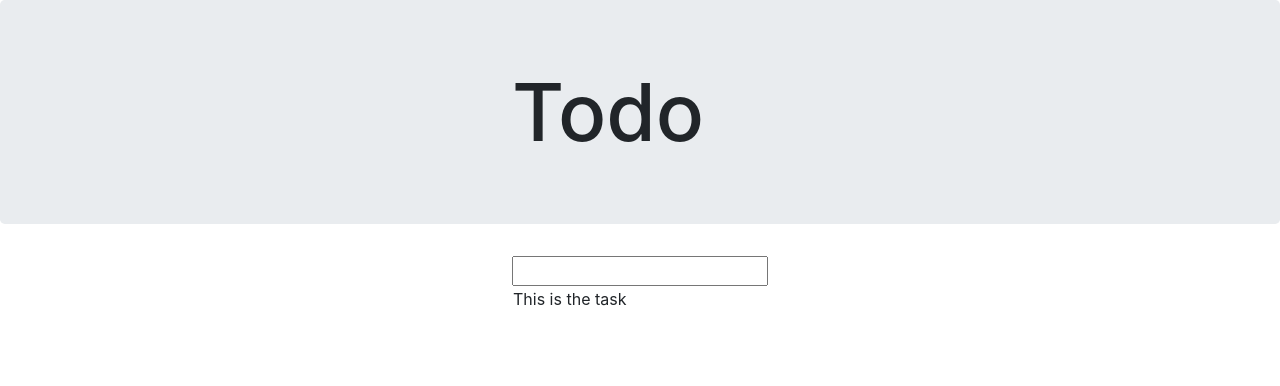
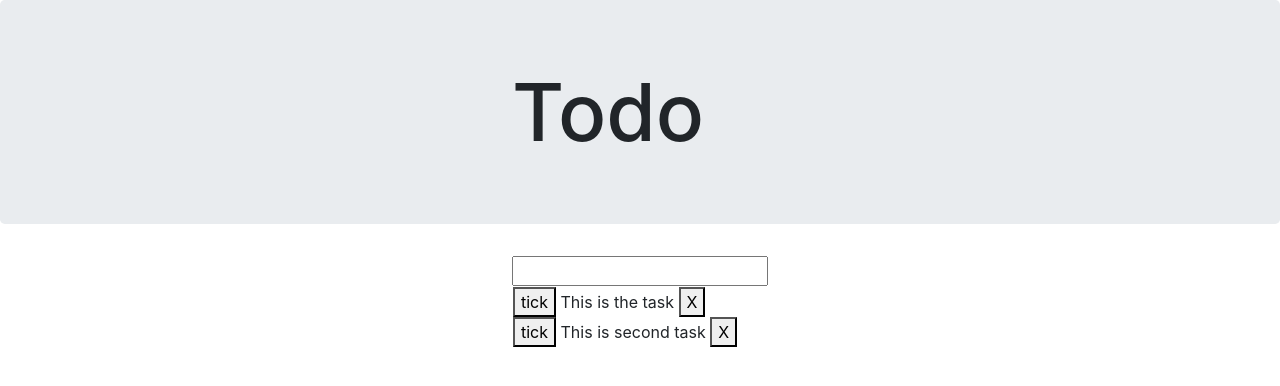
Before and after one commit to kiranraj2208/angularWebProject, an Angular app: page / in a window 1280 px wide. Shown: the top 386 px of the page. Built offline with nearby package versions, Linux system fonts and the light colour scheme.

Commit message:
buttons added

```diff
--- a/src/app/todo-table/todo-table.component.html
+++ b/src/app/todo-table/todo-table.component.html
@@ -2,7 +2,18 @@
 	<input type="text" name="task"><br>
 	<table>
 		<tr>
-			<td>This is the task</td>
+			<td>
+				<div>
+					<button>tick</button>
+					This is the task
+					<button>X</button>
+				</div>
+				<div>
+					<button>tick</button>
+					This is second task
+					<button>X</button>
+				</div>
+			</td>
 		</tr>
 	</table>
 </div>
```
